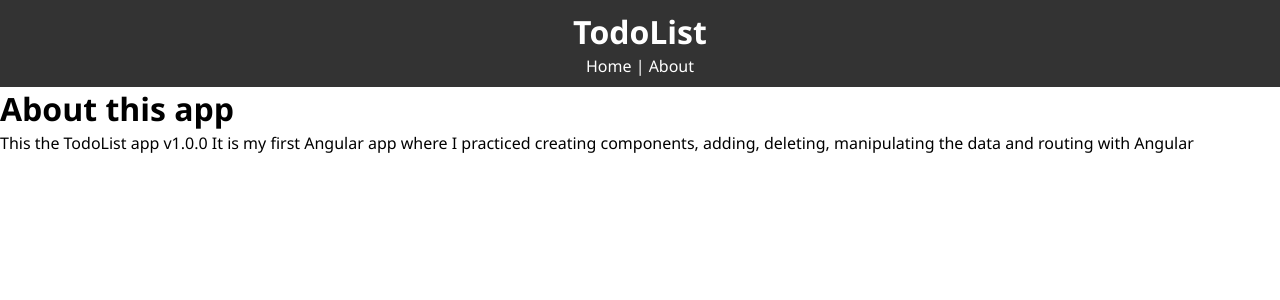
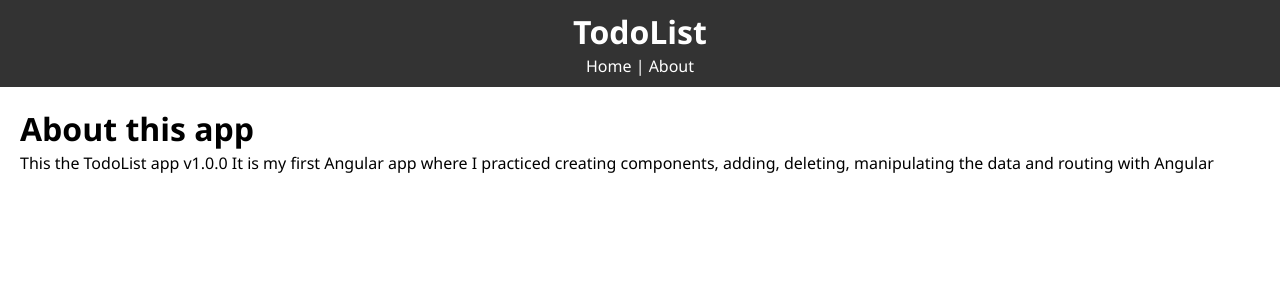
Before and after one commit to GoksenCodes/angular-todolist, an Angular app: page /about in a window 1280 px wide. Shown: the top 300 px of the page. Built offline with nearby package versions, Linux system fonts and the light colour scheme.

Commit message:
add basic styling for about page

```diff
--- a/src/app/components/pages/about/about.component.css
+++ b/src/app/components/pages/about/about.component.css
@@ -0,0 +1,4 @@
+.about {
+  max-width: 100%;
+  padding: 20px 20px;
+}
--- a/src/app/components/pages/about/about.component.html
+++ b/src/app/components/pages/about/about.component.html
@@ -1,4 +1,4 @@
-<div>
+<div class="about">
   <h1>About this app</h1>
   <p>
     This the TodoList app v1.0.0 It is my first Angular app where I practiced
```
